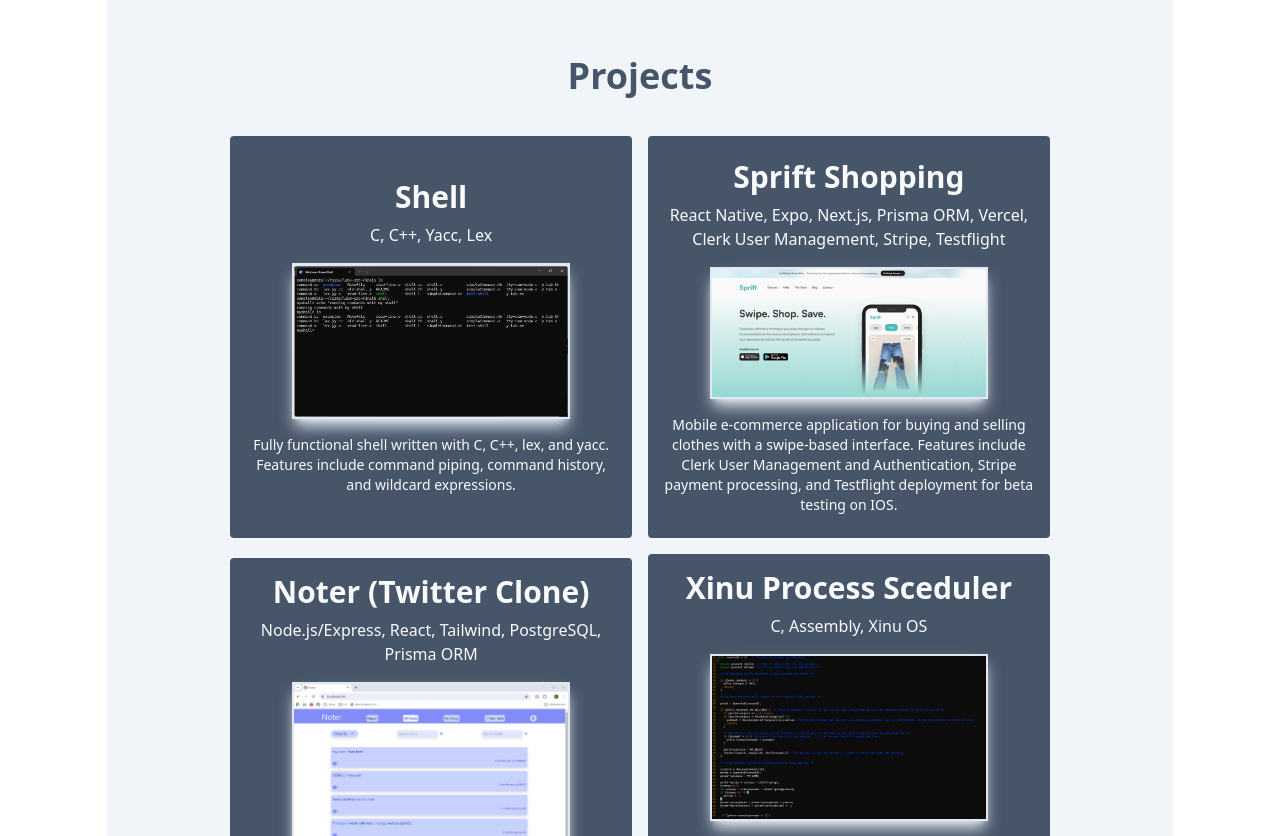
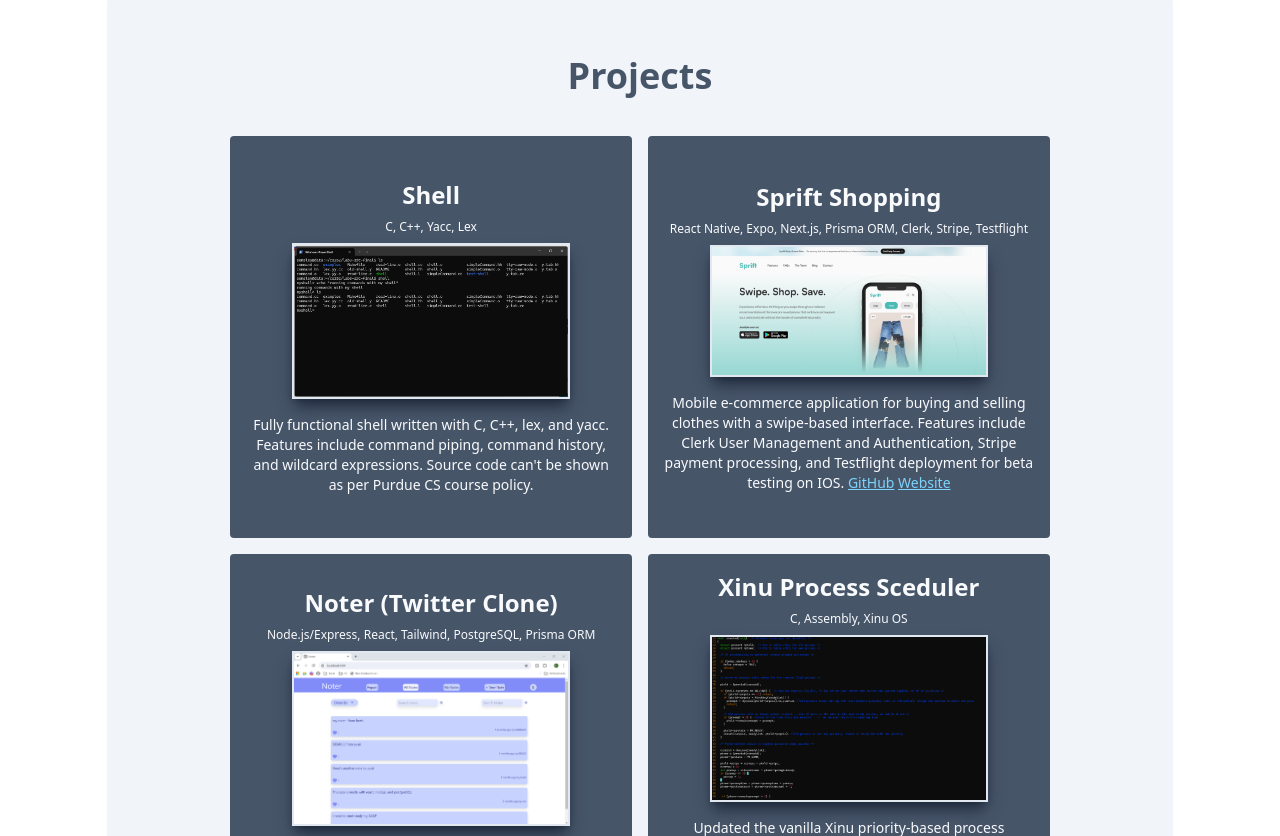
Before and after one commit to eemsley/evan.emsley.us, a React (Create React App) app: page / in a window 1280 px wide. Shown: the part 804-1640 px from the top of the page. Built offline with nearby package versions, Linux system fonts and the light colour scheme; the HTML template or start-up script is replaced by a standard one.

Commit message:
added links to projects

```diff
--- a/src/data/data.js
+++ b/src/data/data.js
@@ -3,9 +3,8 @@
     title: "Shell",
     technologies: ["C", "C++", "Yacc", "Lex"],
     description:
-      "Fully functional shell written with C, C++, lex, and yacc. Features include command piping, command history, and wildcard expressions.",
+      "Fully functional shell written with C, C++, lex, and yacc. Features include command piping, command history, and wildcard expressions. Source code can't be shown as per Purdue CS course policy.",
     image: require("../assets/shell.png"),
-    link: "",
   },
   {
     title: "Sprift Shopping",
@@ -14,15 +13,15 @@
       "Expo",
       "Next.js",
       "Prisma ORM",
-      "Vercel",
-      "Clerk User Management",
+      "Clerk",
       "Stripe",
       "Testflight",
     ],
     description:
       "Mobile e-commerce application for buying and selling clothes with a swipe-based interface. Features include Clerk User Management and Authentication, Stripe payment processing, and Testflight deployment for beta testing on IOS.",
     image: require("../assets/sprift.png"),
-    link: "http://github.com",
+    link: "https://www.spree-commerce.com/",
+    github: "https://github.com/eemsley/sprift",
   },
   {
     title: "Noter (Twitter Clone)",
@@ -36,7 +35,7 @@
     description:
       'Twitter clone which allows users to post "notes" and follow other users. Features include account creation/login, CRUD operations for notes, and note sharing to other users.',
     image: require("../assets/noter.png"),
-    link: "",
+    github: "https://github.com/eemsley/noter",
   },
   {
     title: "Xinu Process Sceduler",
@@ -44,15 +43,16 @@
     description:
       "Updated the vanilla Xinu priority-based process sceduler to use dynamic priority sceduling based on CPU usage. If a process uses its full time quantum, its priority is lowered and its quantum is increased. If it yields the CPU, its priority is raised and its quantum is decreased.",
     image: require("../assets/xinu.png"),
-    link: "http://github.com",
+    github: "https://github.com/eemsley/xinu-process-scheduler",
   },
   {
     title: "Portfolio",
     technologies: ["React", "Tailwind", "Vercel"],
     description:
-      "This portfolio site! Features include a responsive design, dark mode, and a clean layout.",
+      "This portfolio site! Made from scratch with React and Tailwind.",
     image: require("../assets/portfolio.png"),
-    link: "http://github.com",
+    link: "http://evan.emsley.us",
+    github: "http://github.com/eemsley/evan.emsley.us",
   },
   {
     title: "Band Website",
@@ -60,7 +60,8 @@
     description:
       "Website for the band Arboretum. Features include YouTube embeds, Spotify embeds, and a Shopify store integration.",
     image: require("../assets/arboretum.png"),
-    link: "http://github.com",
+    github: "http://github.com/eemsley/arboretum",
+    link: "https://arboretum-three.vercel.app/",
   },
 ];
 
--- a/src/pages/Home.js
+++ b/src/pages/Home.js
@@ -231,21 +231,45 @@
             <div className=" w-full flex flex-row flex-wrap items-center justify-center">
               {projects.map((project) => (
                 <div className=" w-1/2 min-w-72 aspect-square bg-slate-600 items-center justify-center flex flex-col p-4 border-8 border-slate-100 rounded-xl">
-                  <a href={project.link}>
-                    <p className="text-3xl font-bold text-slate-50 pb-2 text-center">
+                  <a href={project.link == null ? null : project.link}>
+                    <p className="text-2xl font-bold text-slate-50 pb-2 text-center">
                       {project.title}
                     </p>
                   </a>
-                  <p className="text-base text-slate-50 pb-4 text-center">
+                  <p className="text-xs text-slate-50 text-center mb-2">
                     {project.technologies.join(", ")}
                   </p>
+
                   <img
                     src={project.image}
                     alt="project"
-                    className="w-3/4 hover:w-full transition-all duration-1000 mb-4 border-2 shadow-lg shadow-slate-200 border-slate-200"
+                    className="w-3/4 hover:w-full transition-all duration-1000 mb-4 border-2 shadow-lg shadow-slate-800 border-slate-200"
                   />
+
                   <p className="text-sm text-slate-50 text-center">
                     {project.description}
+                    {"  "}
+                    {project.github && (
+                      <a
+                        href={project.github}
+                        target="_blank"
+                        rel="noreferrer"
+                        className="text-sky-300 hover:text-sky-500 transition-all duration-500 ease-in-out underline"
+                      >
+                        GitHub
+                      </a>
+                    )}
+                    {"  "}
+                    {project.link && (
+                      <a
+                        href={project.link}
+                        target="_blank"
+                        rel="noreferrer"
+                        className="text-sky-300 hover:text-sky-500 transition-all duration-500 ease-in-out underline"
+                      >
+                        Website
+                      </a>
+                    )}
                   </p>
                 </div>
               ))}
```
